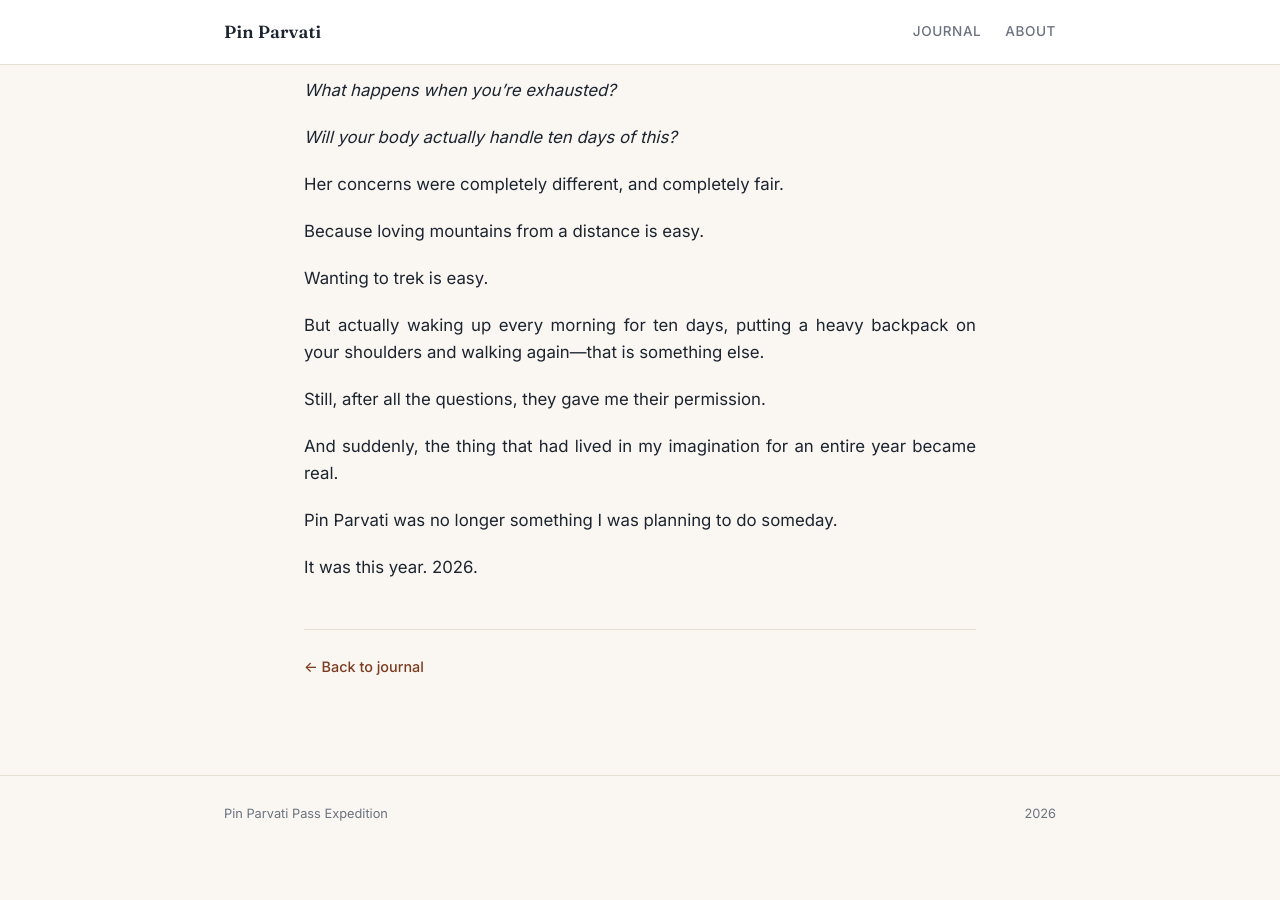
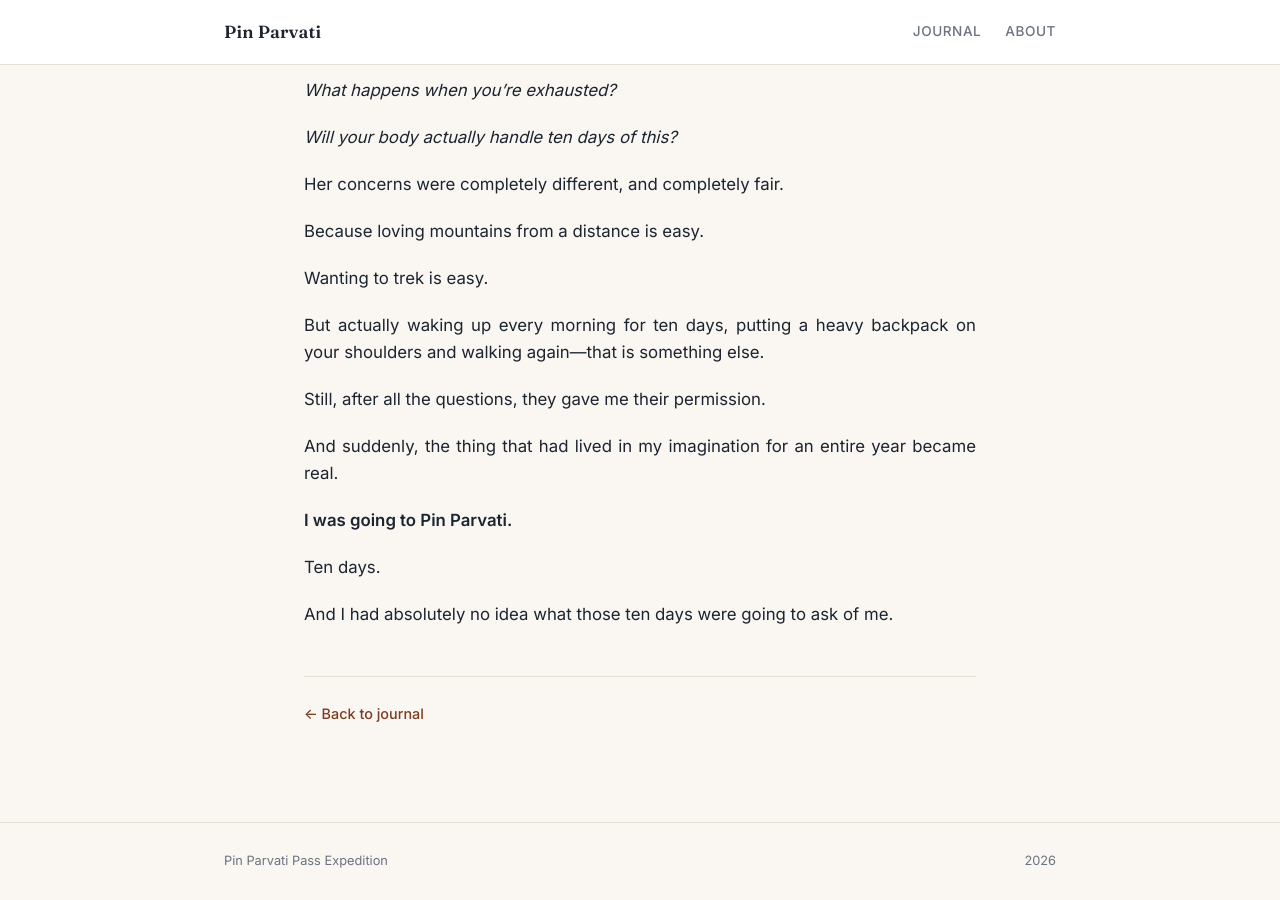
Before and after one commit to Shreyas7122/Pin-Parvati, a Jekyll site: the page built from _posts/2026-05-01-the-decision-pune.md, in a window 1280 px wide and 900 px high, scrolled down 1706 px. Built offline with Jekyll 4.4.1, drawn with Linux system fonts in a browser that asks for light colours; before the commit the page ends 2559 px from its top, so only the background shows below that.

Commit message:
Rewrite ending of "The Decision — Pune"
Replaces the closing lines with a tighter, more ominous beat setting
up the trek itself: "I was going to Pin Parvati... Ten days. And I
had absolutely no idea what those ten days were going to ask of me."

Co-Authored-By: Claude Sonnet 5 <noreply@anthropic.com>

```diff
--- a/_posts/2026-05-01-the-decision-pune.md
+++ b/_posts/2026-05-01-the-decision-pune.md
@@ -76,6 +76,8 @@ Still, after all the questions, they gave me their permission.
 
 And suddenly, the thing that had lived in my imagination for an entire year became real.
 
-Pin Parvati was no longer something I was planning to do someday.
+**I was going to Pin Parvati.**
 
-It was this year. 2026.
+Ten days.
+
+And I had absolutely no idea what those ten days were going to ask of me.
```
